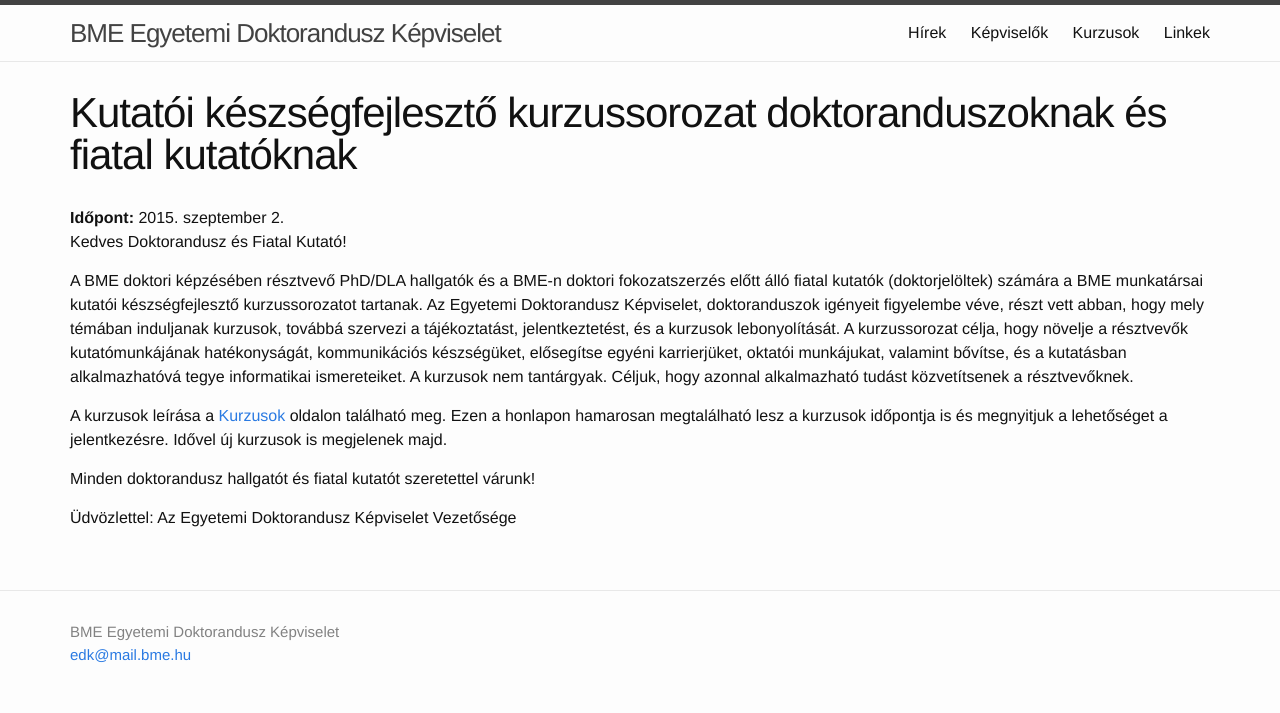
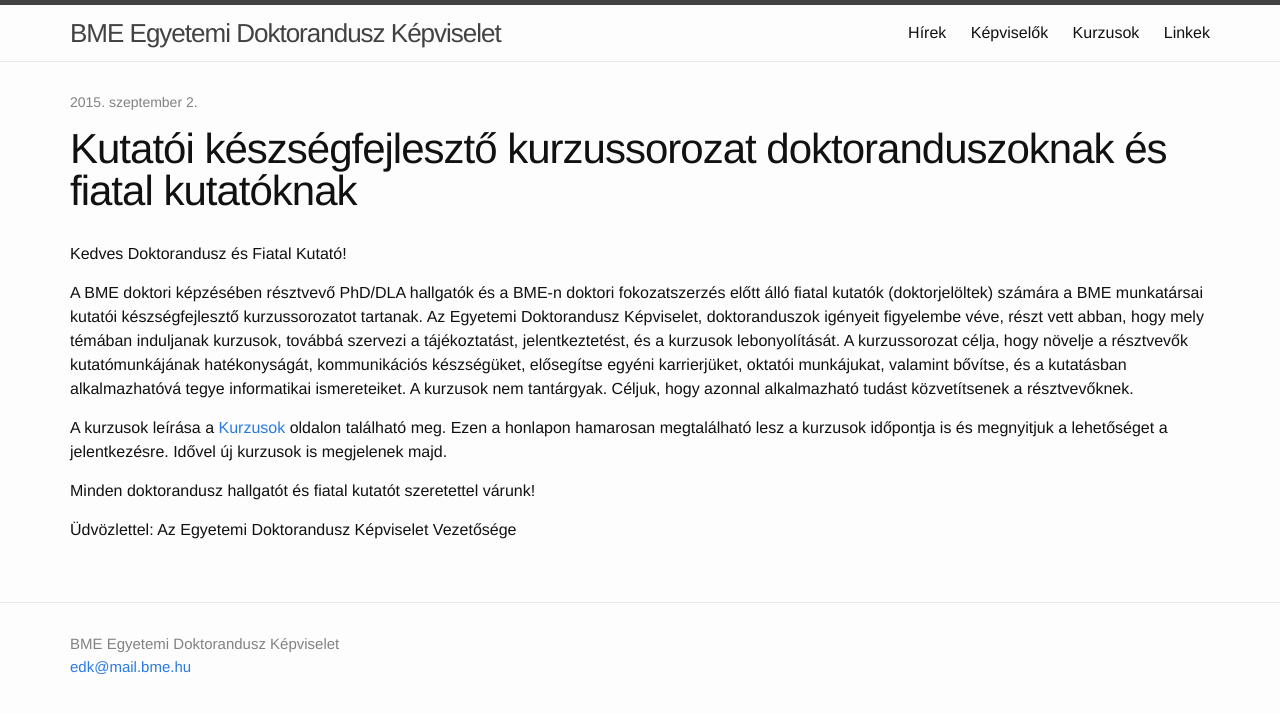
Before and after one commit to totyabaja/bme-edk.github.io, a Jekyll site: the page built from _posts/2015-09-02-phd-kurzussorozat.md, in a window 1280 px wide. Shown: the top 713 px of the page. Built offline with Jekyll 4.4.1, drawn with Linux system fonts in a browser that asks for light colours; a file with an impossible date is left out.

Commit message:
Post meta

```diff
--- a/_layouts/post.html
+++ b/_layouts/post.html
@@ -4,15 +4,12 @@
 <div class="post">
 
   <header class="post-header">
+    {% assign m = page.date | date: "%-m" %}
+    <p class="post-meta">{{ page.date | date: "%Y." }}&nbsp;{{ site.data.months.months[m] }}&nbsp;{{ page.date | date: "%-d." }}{% if page.author %} • {{ page.author }}{% endif %}{% if page.meta %} • {{ page.meta }}{% endif %}</p>
     <h1 class="post-title">{{ page.title }}</h1>
-    <p class="post-meta">
-        {% if page.author %} • {{ page.author }}{% endif %}{% if page.meta %} • {{ page.meta }}{% endif %}</p>
   </header>
 
   <article class="post-content">
-	<strong>Időpont:</strong> {% assign m = page.date | date: "%-m" %}
-        {{ page.date | date: "%Y." }}&nbsp;{{ site.data.months.months[m] }}&nbsp;{{ page.date | date: "%-d." }}
-
     {{ content }}
   </article>
 
```
